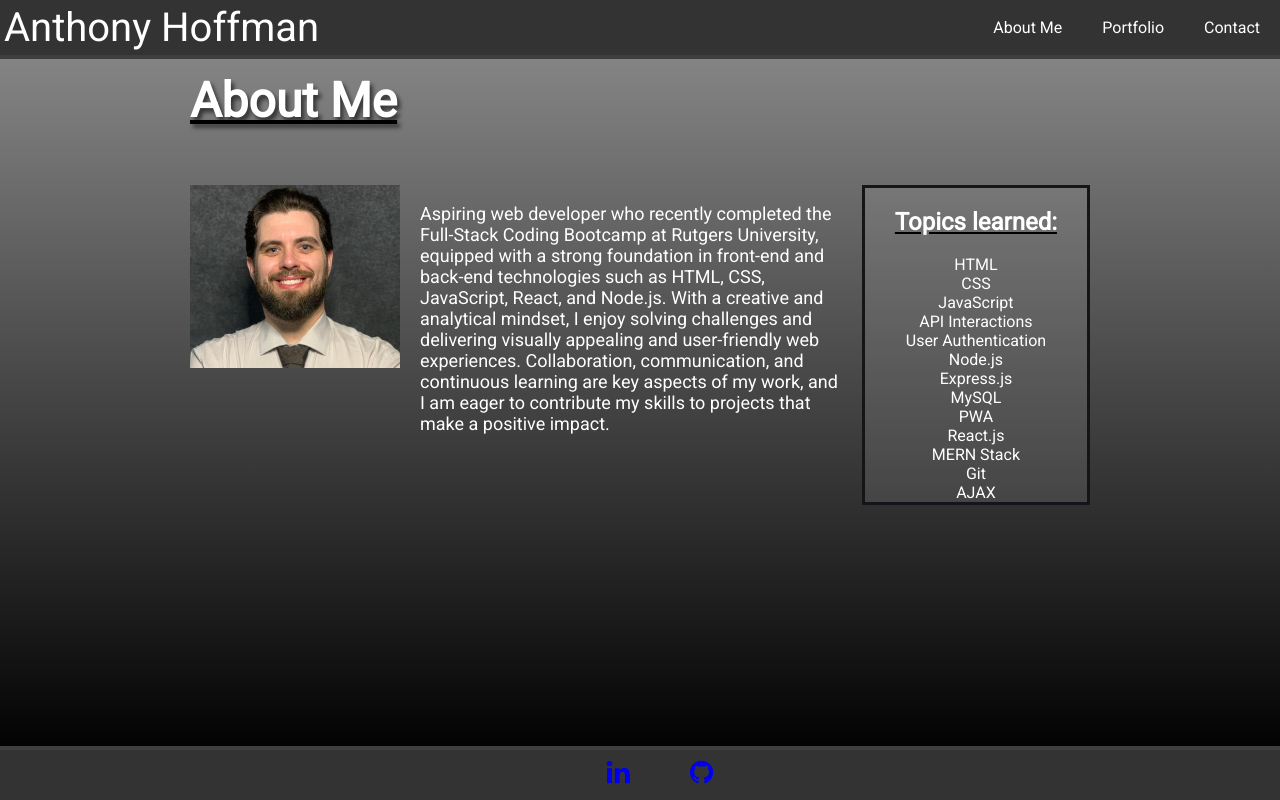
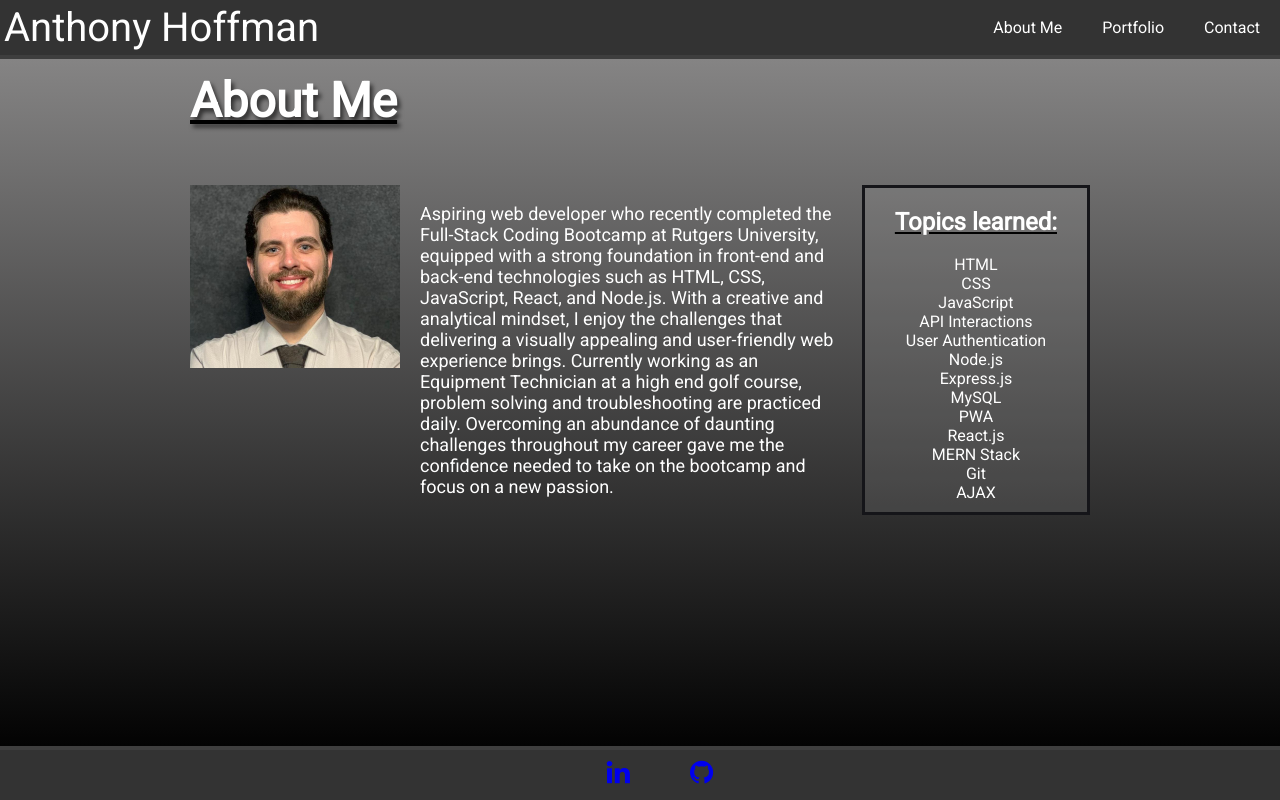
Before and after one commit to aHoff6/react-portfolio, a React (Create React App) app: page /about in a window 1280 px wide. Built offline with nearby package versions, Linux system fonts and the light colour scheme.

Commit message:
updated about section

```diff
--- a/src/components/pages/About.js
+++ b/src/components/pages/About.js
@@ -1,7 +1,9 @@
 export default function About() {
   return (
     <section className="about-container">
-      <h1 className="title" id="about-title">About Me</h1>
+      <h1 className="title" id="about-title">
+        About Me
+      </h1>
       <div>
         <figure className="aside-container">
           <img
@@ -12,16 +14,16 @@ export default function About() {
 
           <p className="about-text">
             Aspiring web developer who recently completed the Full-Stack Coding
-          Bootcamp at Rutgers University, equipped with a strong foundation in front-end and back-end
-          technologies such as HTML, CSS, JavaScript, React, and Node.js. With a
-          creative and analytical mindset, I enjoy solving challenges and
-          delivering visually appealing and user-friendly web experiences.
-          Collaboration, communication, and continuous learning are key aspects
-          of my work, and I am eager to contribute my skills to projects that
-          make a positive impact.
+            Bootcamp at Rutgers University, equipped with a strong foundation in
+            front-end and back-end technologies such as HTML, CSS, JavaScript,
+            React, and Node.js. With a creative and analytical mindset, I enjoy
+            the challenges that delivering a visually appealing and
+            user-friendly web experience brings. Currently working as an
+            Equipment Technician at a high end golf course, problem solving and
+            troubleshooting are practiced daily. Overcoming an abundance of
+            daunting challenges throughout my career gave me the confidence
+            needed to take on the bootcamp and focus on a new passion.
           </p>
-
-
 
           <ul className="skillList">
             <h2 className="skills-title">Topics learned:</h2>
@@ -41,7 +43,6 @@ export default function About() {
           </ul>
         </figure>
       </div>
-
     </section>
   );
 }
```
Lines whose indentation alone changed are shown as unchanged.
